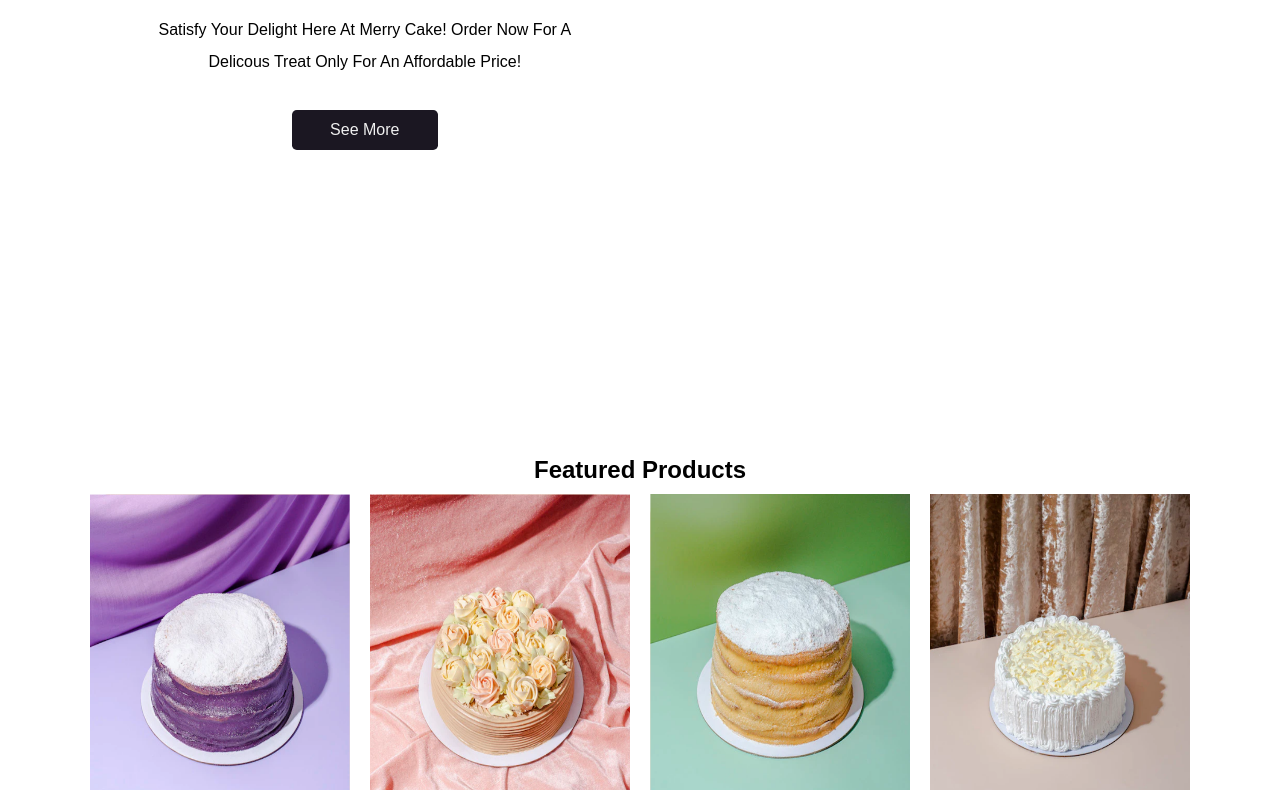
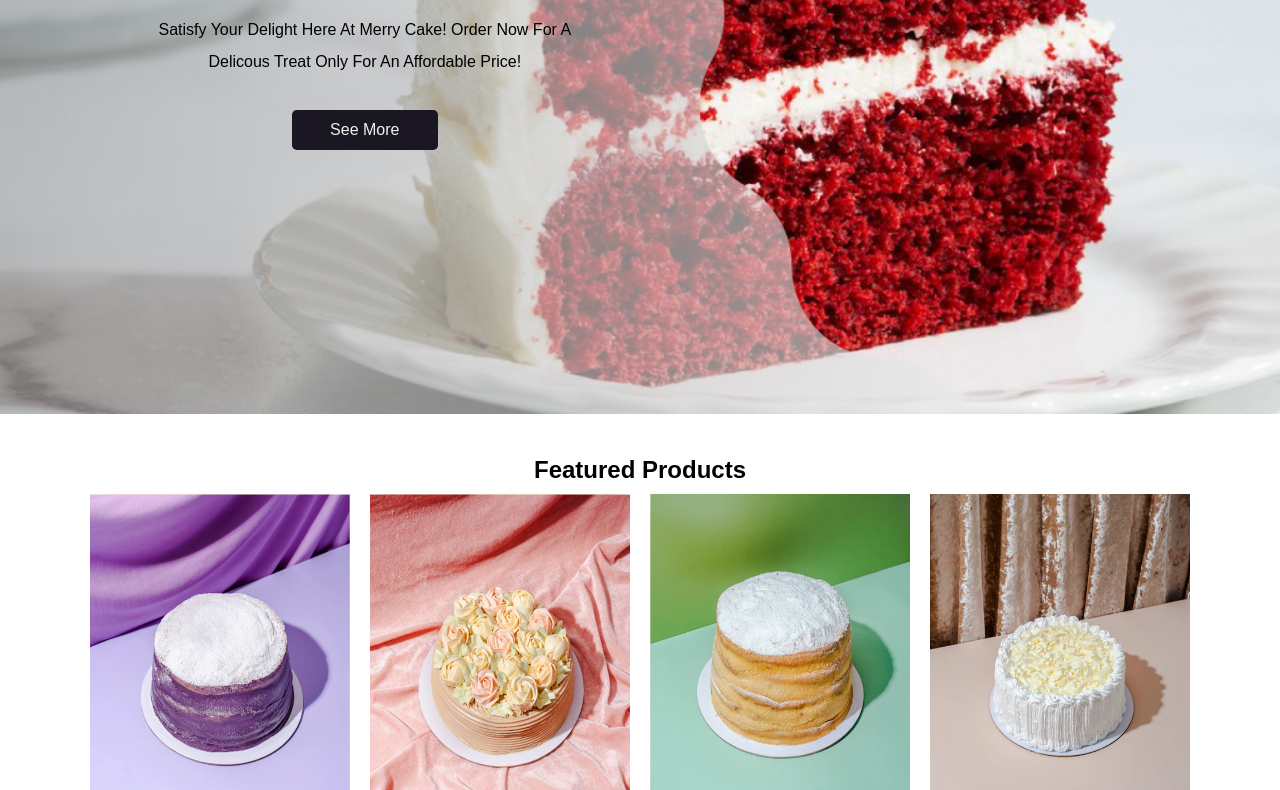
Before and after one commit to nfivincent/Merrycake, a plain HTML site: page index.html in a window 1280 px wide. Shown: the part 386-1176 px from the top of the page. Drawn offline with Linux system fonts and the light colour scheme.

Commit message:
Update index.html

```diff
--- a/index.html
+++ b/index.html
@@ -67,7 +67,7 @@
     min-height: 100vh;
     display: flex;
     align-items: center;
-    background: url(Untitled design.png) no-repeat;
+    background: url(Untitled-design.png) no-repeat;
     background-size: cover;
     background-position: center center;
 }
```
